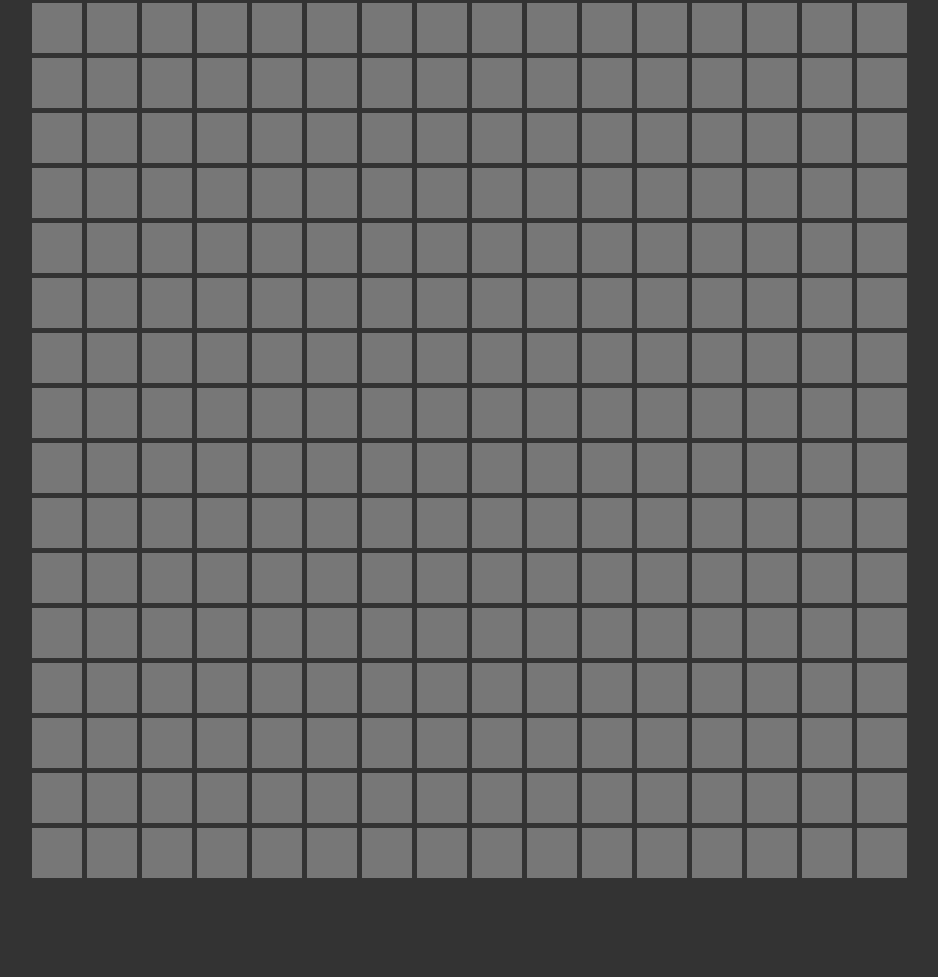
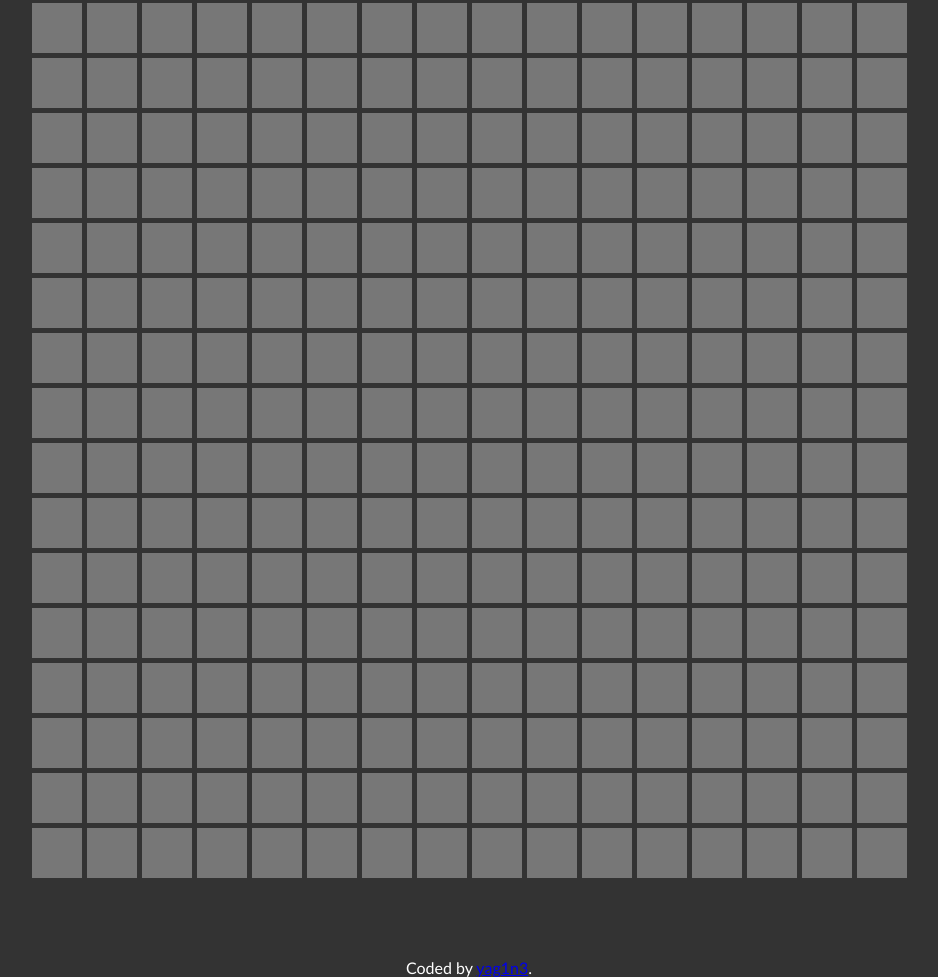
Before and after one commit to yaguine/minesweeper, a plain HTML site: page index.html in a window 1280 px wide. Shown: the part 215-1192 px from the top of the page, without its empty margins (171-1109 px from the left). Drawn offline with Linux system fonts and the light colour scheme.

Commit message:
name added

```diff
--- a/index.html
+++ b/index.html
@@ -22,6 +22,10 @@
     <div class="board">
     </div>
 
+    <div class="attribution">
+        Coded by <a href="https://github.com/yaguine">yag1n3</a>.
+    </div>
+
     <script src="script.js" type="module"> </script>
 </body>
 </html>
```
